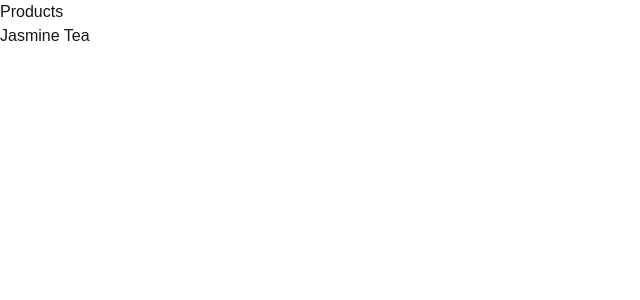
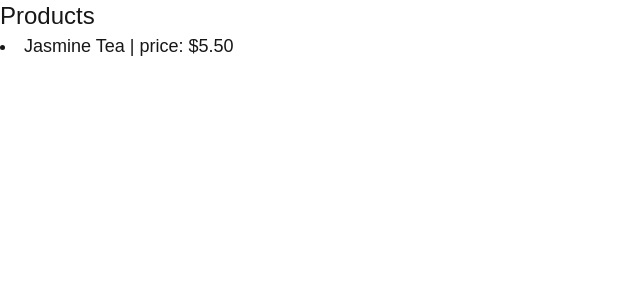
Before and after one commit to riceball1/boba-cafe, a Next.js app: page /products in a window 1280 px wide. Shown: the top 300 px of the page, without its empty margins (0-640 px from the left). Built offline with nearby package versions, Linux system fonts and the light colour scheme.

Commit message:
add price

```diff
--- a/src/app/components/ProductsList.tsx
+++ b/src/app/components/ProductsList.tsx
@@ -1,10 +1,11 @@
 import { Product } from "@/app/mock-backend/product-data"
+import formatPrice from "../utils/formatPrice"
 
 export default function ProductsList({ products }: { products: Product[] }) {
     return (
         <div>
             {products.map((product) => (
-                <h2 key={product.id}>{product.name}</h2>
+                <li key={product.id} className="text-lg text-bold">{product.name} | price: {formatPrice(product.price)}</li>
             ))}
         </div>
     )
--- a/src/app/products/page.tsx
+++ b/src/app/products/page.tsx
@@ -4,7 +4,7 @@ import {products} from '@/app/mock-backend/product-data'
 export default function Products () {
     return (
     <>
-        <h1>Products</h1>
+        <h1 className="text-2xl text-bold">Products</h1>
         <ProductsList products={products} />
     </>
     )
--- /dev/null
+++ b/src/app/utils/formatPrice.ts
@@ -0,0 +1,6 @@
+export default function formatPrice(price: number, currency = "USD") {
+    return new Intl.NumberFormat("en-US", {
+        style: "currency",
+        currency
+    }).format(price / 100)
+}
```
